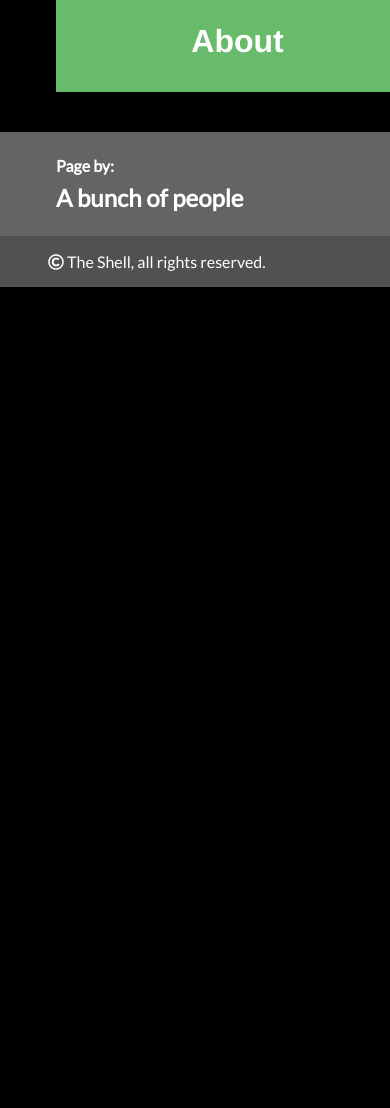
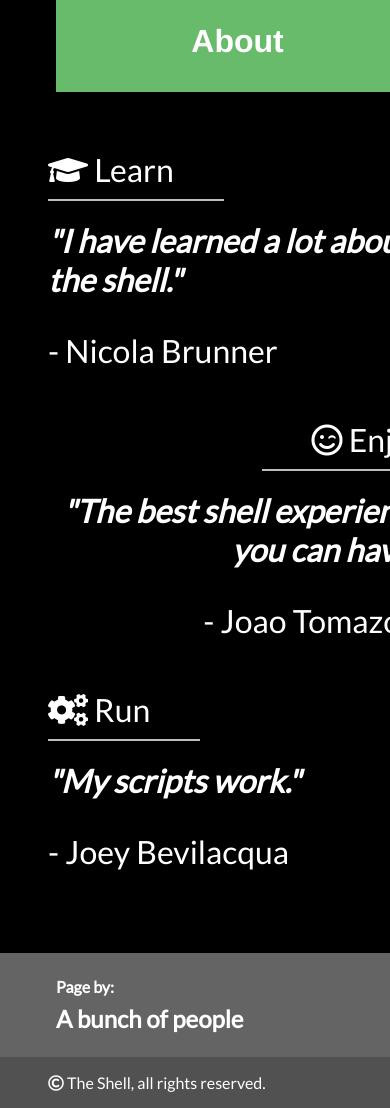
Before and after one commit to bvlj/usi_sa1_theshell_ch, a Jekyll site: the page built from site/index.html, in a window 390 px wide. Shown: the part 920-2028 px from the top of the page. Built offline with Jekyll 4.4.1, drawn with Linux system fonts in a browser that asks for light colours; nearby versions of some CDN libraries; some web fonts are replaced; comment, search, counter and statistics services are not loaded; before the commit the page ends 1207 px from its top, so only the background shows below that.

Commit message:
home: add testimonials
git-svn-id: svn+ssh://atelier.inf.usi.ch/home/bevilj/group-1@288 a672b425-5310-4d7a-af5c-997e18724b81

```diff
--- a/site/_sass/_home.scss
+++ b/site/_sass/_home.scss
@@ -1,3 +1,8 @@
+.home-quote {
+    font-weight: bold;
+    font-size: 2em;
+}
+
 .home-tiles {
     display: flex;
     flex-wrap: wrap;
@@ -73,7 +78,12 @@
 
 @media screen and (max-width: 1024px) {
 
-    .home-tile {
+    .home-quote {
+        font-weight: bold;
+        font-size: 1.5em;
+    }
+
+   .home-tile {
         font-size: 2.5rem;
     }
 
@@ -91,6 +101,11 @@
 }
 
 @media screen and (max-width: 600px) {
+
+    .home-quote {
+        font-weight: bold;
+        font-size: 1em;
+    }
 
     .home-tile {
         font-size: 2rem;
--- a/site/_sass/_topics.scss
+++ b/site/_sass/_topics.scss
@@ -11,7 +11,7 @@
    a{
     width: calc(100% - 2em - 25px);
     text-decoration: none;
-    font-size: 2.8vh;
+    font-size: 1.7em;
     font-weight: bold;
     display: inline-block;
     padding: 4px 0 4px 20px;
@@ -23,7 +23,7 @@
   background: #6a6;
   border-radius: 100%;
   padding: 4px 12px;
-  font-size: 2.8vh;
+  font-size: 1.7em;
   transition:500ms;
 }
 
--- a/site/index.html
+++ b/site/index.html
@@ -48,3 +48,22 @@ title: Home page
   </a>
 
 </div>
+
+<div style="text-align:left;margin: 50px 0;font-size:2em;">
+  <span style="padding: 10px 50px 10px 0;border-bottom: 2px solid #bdbdbd;"><i class="fas fa-graduation-cap"></i>  Learn</span>
+  <p>
+    <i class="home-quote">"I have learned a lot about the shell."</i> <div>- Nicola Brunner</div>
+  </p>
+</div>
+<div style="text-align:right;margin: 50px 0;font-size:2em;">
+  <span style="padding: 10px 0 10px 50px;border-bottom: 2px solid #bdbdbd;"><i class="far fa-smile-wink"></i>  Enjoy</span>
+  <p>
+   <i class="home-quote">"The best shell experience you can have."</i> <div>- Joao Tomazoni</div>
+  </p>
+</div>
+<div style="text-align:left;margin: 50px 0;font-size:2em;">
+  <span style="padding: 10px 50px 10px 0;border-bottom: 2px solid #bdbdbd;"><i class="fas fa-cogs"></i>  Run</span>
+  <p>
+    <i class="home-quote">"My scripts work."</i> <div>- Joey Bevilacqua</div>
+  </p>
+</div>
```
